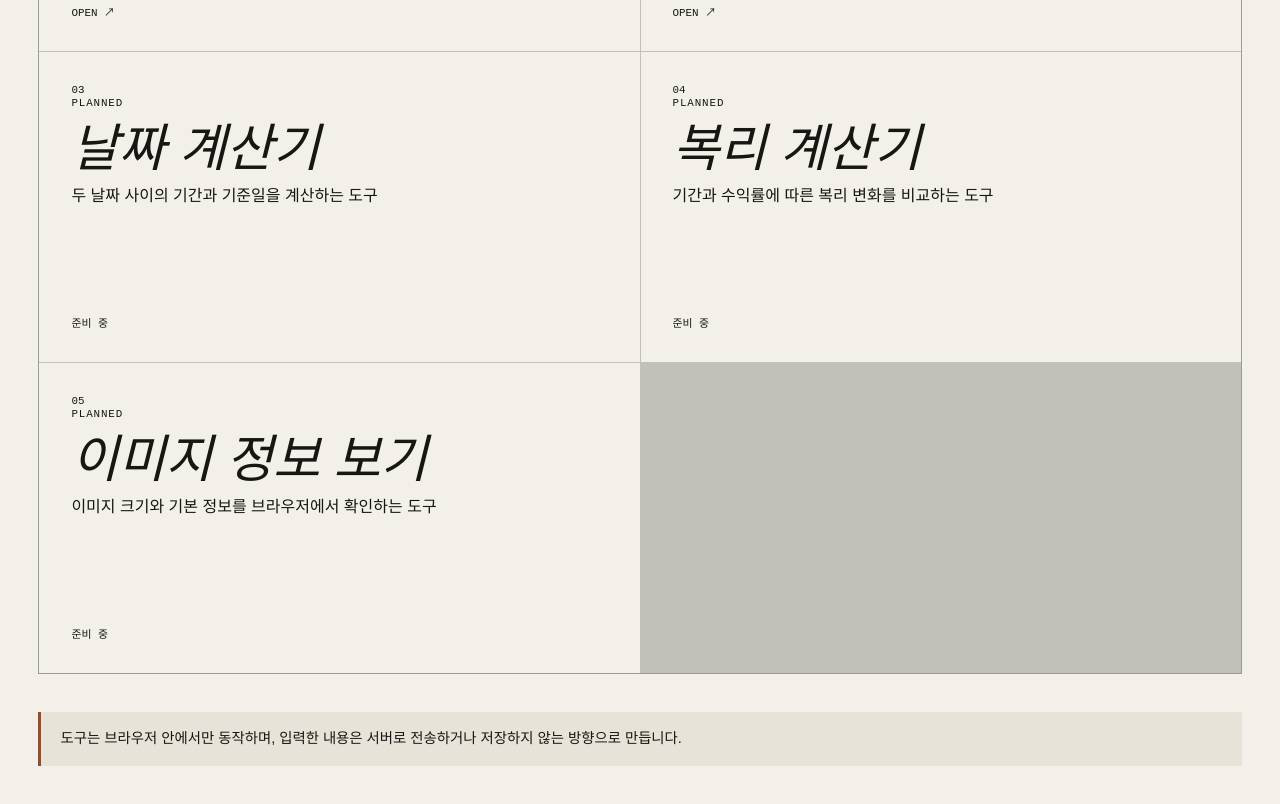
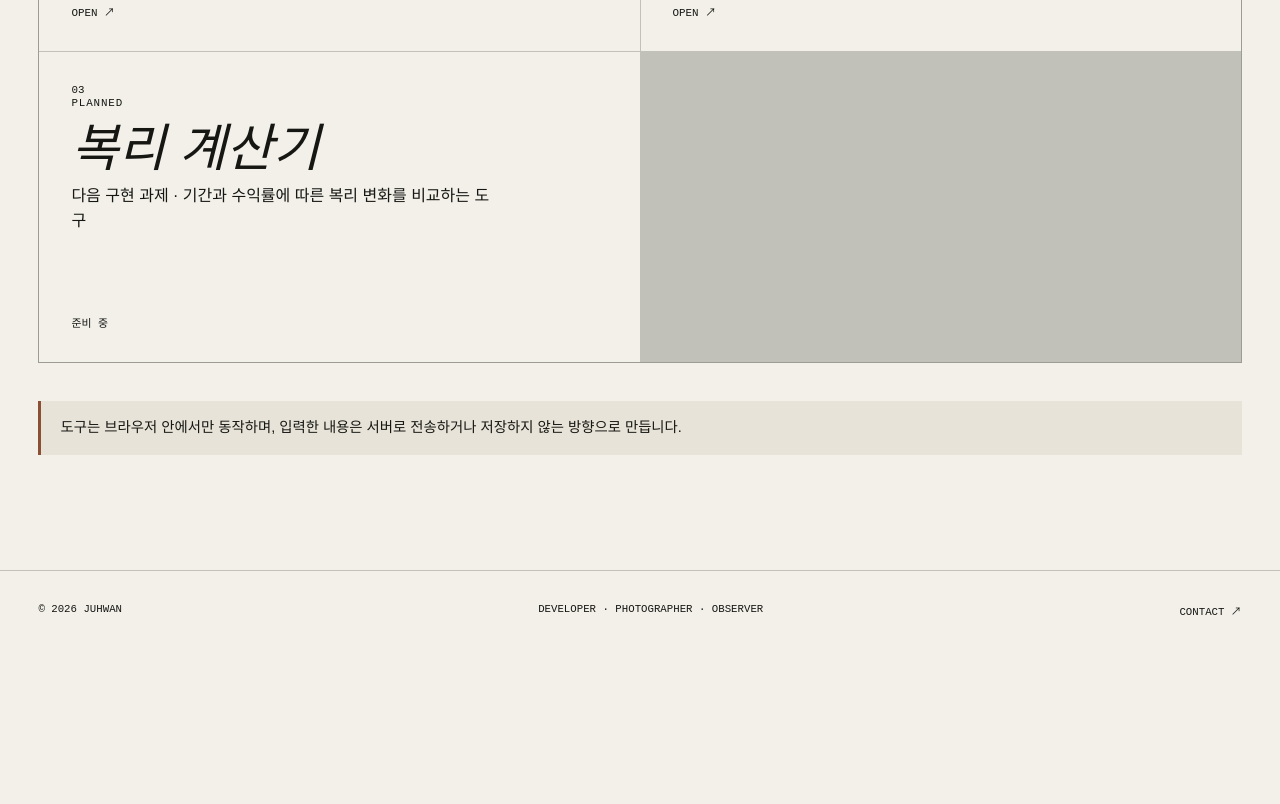
Before and after one commit to stoveinsummer/portfolio, a Next.js app: page /tools in a window 1280 px wide. Shown: the part 880-1684 px from the top of the page. After the commit the page ends 1530 px from the top, so only its background shows below. Built offline with nearby package versions, Linux system fonts and the light colour scheme.

Commit message:
Refine tools roadmap

```diff
--- a/data/tools.ts
+++ b/data/tools.ts
@@ -3,7 +3,5 @@ import type { ToolItem } from "@/types/content";
 export const tools: ToolItem[] = [
   { id: "json-formatter", name: "JSON 정렬기", description: "붙여넣은 JSON을 검사하고 읽기 쉽게 정리하는 도구", path: "/tools/json-formatter", status: "available" },
   { id: "code-diff", name: "코드 비교기", description: "두 코드의 추가·삭제·변경된 줄을 나란히 비교하는 도구", path: "/tools/code-diff", status: "available" },
-  { id: "date-calculator", name: "날짜 계산기", description: "두 날짜 사이의 기간과 기준일을 계산하는 도구", path: "#", status: "planned" },
-  { id: "compound-calculator", name: "복리 계산기", description: "기간과 수익률에 따른 복리 변화를 비교하는 도구", path: "#", status: "planned" },
-  { id: "image-info", name: "이미지 정보 보기", description: "이미지 크기와 기본 정보를 브라우저에서 확인하는 도구", path: "#", status: "planned" },
+  { id: "compound-calculator", name: "복리 계산기", description: "다음 구현 과제 · 기간과 수익률에 따른 복리 변화를 비교하는 도구", path: "#", status: "planned" },
 ];
```
